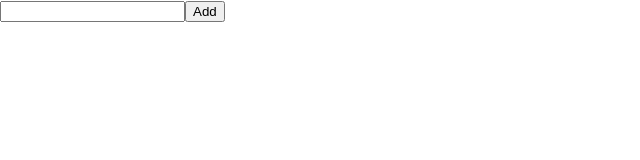
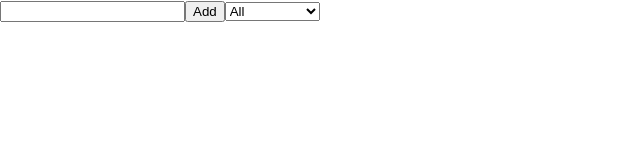
Before and after one commit to tymowskyy/react-to-do, a React (Create React App) app: page / in a window 1280 px wide. Shown: the top 160 px of the page, without its empty margins (0-640 px from the left). Built offline with nearby package versions, Linux system fonts and the light colour scheme.

Commit message:
Added complition filter

```diff
--- a/src/App.js
+++ b/src/App.js
@@ -6,12 +6,31 @@ function App() {
 
   const [tasks, setTasks] = useState(() => {
     let localTasks = localStorage.getItem('tasks');
-    return localTasks ? JSON.parse(localTasks) : []
+    return localTasks ? JSON.parse(localTasks) : [];
   });
+  const [filter, setFilter] = useState(() => {
+    let localFilter = localStorage.getItem('filter');
+    return localFilter ? JSON.parse(localFilter) : [];
+  });
+
+  const [filteredTasks, setFilteredTasks] = useState([]);
 
   useEffect(() => {
     localStorage.setItem('tasks', JSON.stringify(tasks));
   }, [tasks]);
+
+  useEffect(() => {
+    localStorage.setItem('filter', JSON.stringify(filter));
+  }, [filter]);
+
+  useEffect(() => {
+    if (filter === 'all')
+      setFilteredTasks(tasks);
+    else
+      setFilteredTasks(tasks.filter(
+        task => task.isCompleted === (filter === 'completed')
+      ));
+  }, [tasks, filter]);
 
   const toggleCompleteTask = id => {
     setTasks(tasks.map(task => {
@@ -19,11 +38,11 @@ function App() {
         task.isCompleted = !task.isCompleted;
       return task;
     }));
-  }
+  };
 
   const deleteTask = id => {
     setTasks(tasks.filter(task => task.id !== id));
-  }
+  };
 
   const addTask = title => {
     setTasks(tasks.concat([
@@ -33,12 +52,12 @@ function App() {
         isCompleted: false
       }
     ]));
-  }
+  };
 
   return (
     <>
-    <Form addTask={addTask}></Form>
-    <TaskList tasks={tasks} toggleCompleteTask={toggleCompleteTask} deleteTask={deleteTask} />
+    <Form addTask={addTask} filter={filter} setFilter={setFilter}></Form>
+    <TaskList tasks={filteredTasks} toggleCompleteTask={toggleCompleteTask} deleteTask={deleteTask} />
     </>
   );
 }
--- a/src/components/Form.js
+++ b/src/components/Form.js
@@ -1,6 +1,6 @@
 import React, { useState } from "react";
 
-const Form = ({ addTask }) => {
+const Form = ({ addTask, filter, setFilter }) => {
 
   const [inputText, setInputText] = useState("");
 
@@ -13,6 +13,11 @@ const Form = ({ addTask }) => {
           setInputText("");
         }
       }}>Add</button>
+      <select defaultValue={filter} onChange={event => setFilter(event.target.value)}>
+        <option value='all'>All</option>
+        <option value='completed'>Completed</option>
+        <option value='incompleted'>Incompleted</option>
+      </select>
     </>
   )
 }
```
